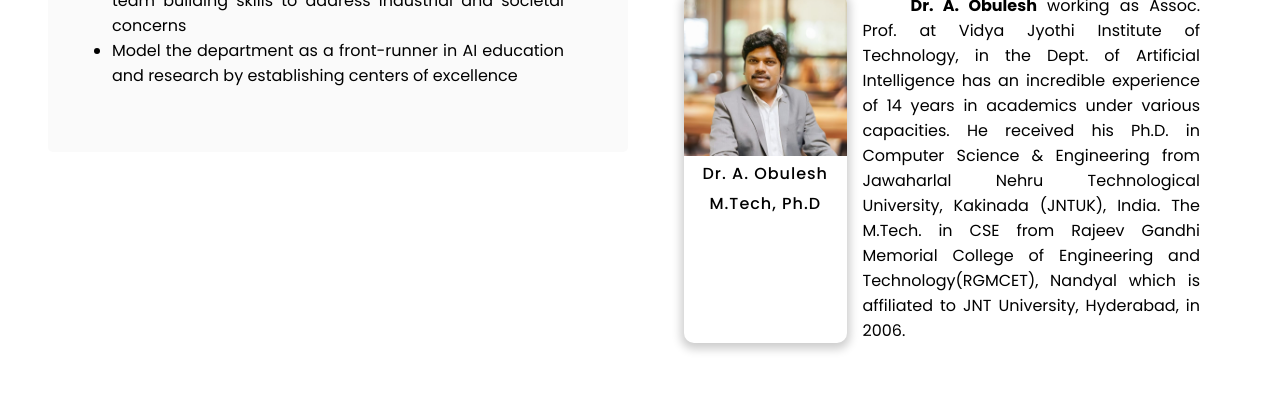
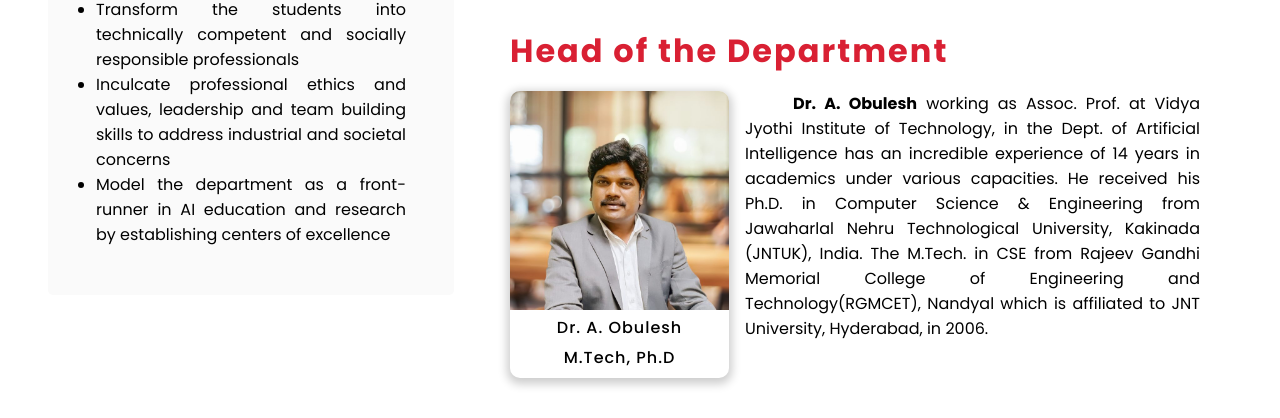
Before and after one commit to RuthvikKatta/AI-Dept-Main-Webpage, a PHP site: page / in a window 1280 px wide. Shown: the part 614-1032 px from the top of the page. Before the commit the page ends 966 px from the top, so only its background shows below. Run offline with PHP 8.4, Linux system fonts and the light colour scheme; some libraries are stand-ins or nearby versions.

Commit message:
Changed the layout

```diff
--- a/index.html
+++ b/index.html
@@ -21,14 +21,15 @@
         <i class="fa-solid fa-bars fa-2x"></i>
         <ul class="navigation-bar">
             <li href="#Home" class="active">Home</li>
+            <li href="#Projects" class="">Projects</li>
+            <li href="#Publications" class="">Publications</li>
             <li href="#Mentoring" class="">Mentoring</li>
-            <li href="#Projects" class="">Projects</li>
-            <li href="#Some" class="">Some Name</li>
             <li class="dropdown">Download Material
                 <i class="fa-solid fa-caret-up"></i>
                 <div class="dropdown-content">
                     <a href="#">Material</a>
                     <a href="#">Question paper</a>
+                    <a href="#">E-Books</a>
                 </div>
             </li>
         </ul>
@@ -58,6 +59,7 @@
                 </ul>
             </div>
         </div>
+
         <div class="right-content">
 
             <div class="carousal-container">
--- a/style.css
+++ b/style.css
@@ -39,6 +39,8 @@
     padding: 0.5rem 2rem;
     top: 0;
     right: 0;
+    display: flex;
+    gap: 5px
 }
 
 header .dept-name span:first-child {
@@ -125,7 +127,7 @@
 
 .container {
     display: grid;
-    grid-template-columns: 1fr 1fr;
+    grid-template-columns: 0.7fr 1.3fr;
     gap: 1.5rem;
     margin-block: 2rem;
     padding-inline: 3rem;
@@ -136,7 +138,7 @@
     flex-direction: column;
     gap: 1rem;
     background-color: hsl(0, 0%, 98%);
-    padding: 3rem;
+    padding: 2rem;
     border-radius: 5px;
     height: fit-content;
     text-align: justify;
@@ -280,8 +282,6 @@
     header .dept-name {
         position: relative;
         font-size: 20px;
-        display: flex;
-        gap: 5px;
     }
 
     header .dept-name span:first-child {
@@ -330,9 +330,6 @@
         color: hsl(0, 0%, 100%);
     }
 
-    .container .vision-and-mission {
-        padding: 1rem;
-    }
 
     .container {
         margin: 0;
@@ -340,6 +337,9 @@
         grid-template-columns: 1fr;
     }
 
+    .container .vision-and-mission {
+        padding: 1rem;
+    }
     .container .right-content {
         padding: 0;
     }
```
